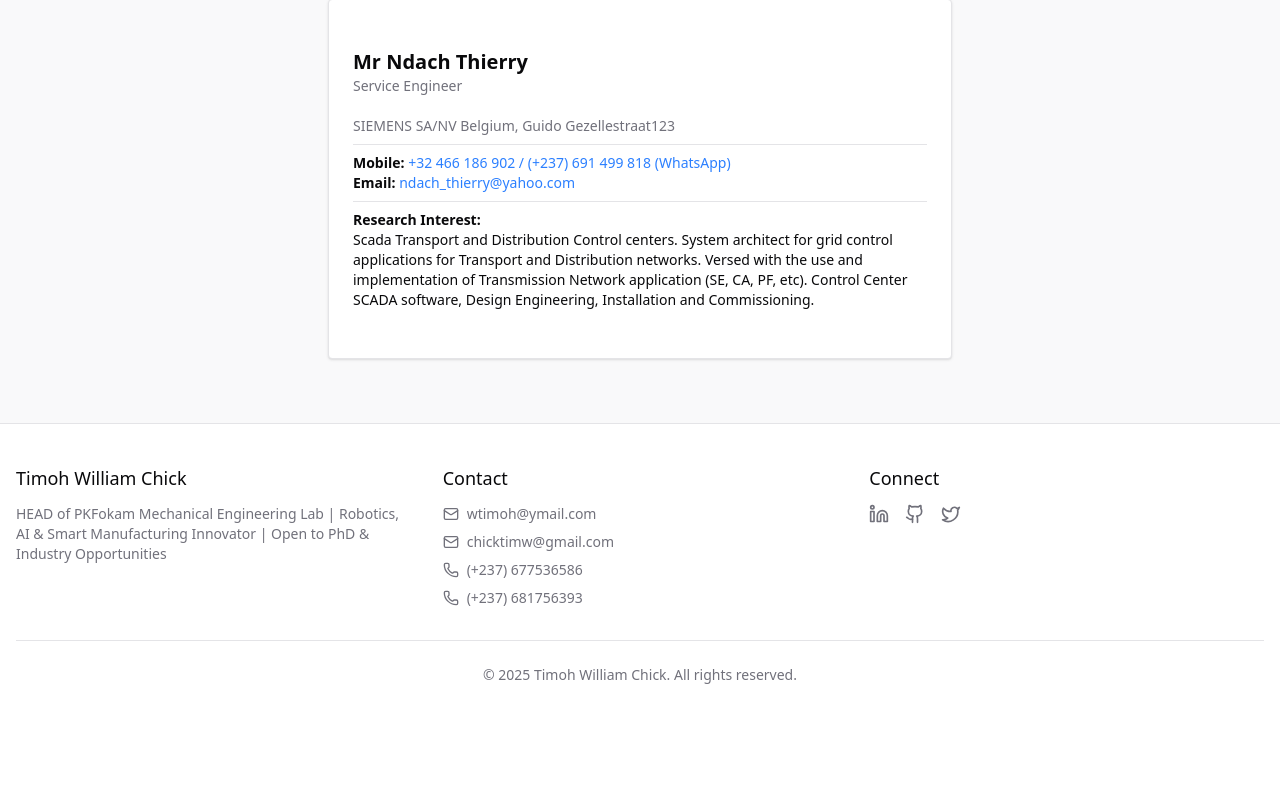
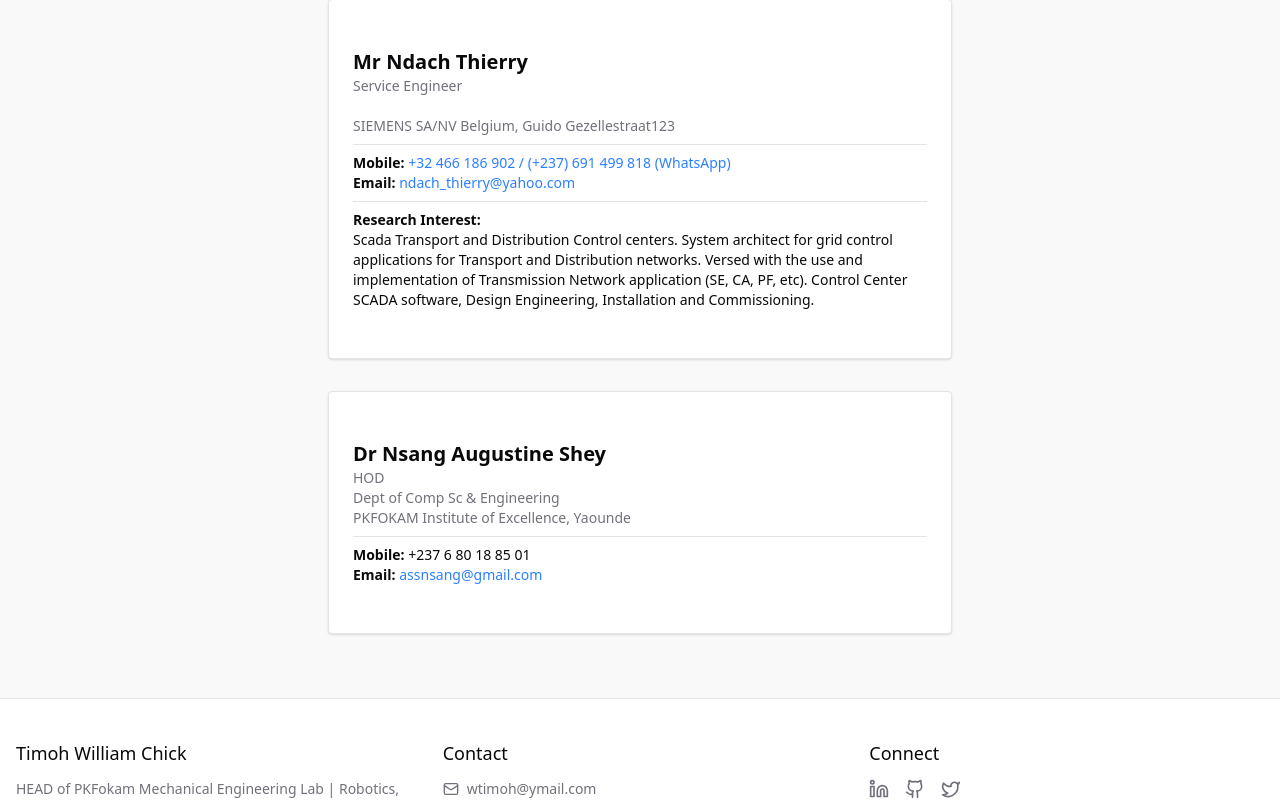
Before and after one commit to youmssi/william-porfolio, a Next.js app: page /references in a window 1280 px wide. Shown: the part 1322-2123 px from the top of the page. Before the commit the page ends 2047 px from the top, so only its background shows below. Built offline with nearby package versions, Linux system fonts and the light colour scheme.

Commit message:
feat: add one more reference on references section

```diff
--- a/app/references/page.tsx
+++ b/app/references/page.tsx
@@ -50,6 +50,16 @@ const references: Reference[] = [
 
     professionalIds: [],
     researchInterest: "Scada Transport and Distribution Control centers. System architect for grid control applications for Transport and Distribution networks. Versed with the use and implementation of Transmission Network application (SE, CA, PF, etc). Control Center SCADA software, Design Engineering, Installation and Commissioning."
+  },
+  {
+    name: "Dr Nsang Augustine Shey",
+    title: "HOD",
+    department: "Dept of Comp Sc & Engineering",
+    institution: "PKFOKAM Institute of Excellence, Yaounde",
+    mobile: "+237 6 80 18 85 01",
+    email: "assnsang@gmail.com",
+    professionalIds: [],
+    researchInterest: ""
   }
 ];
 
```
